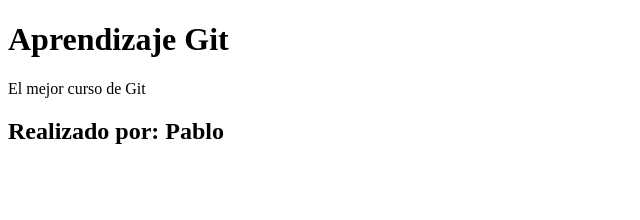
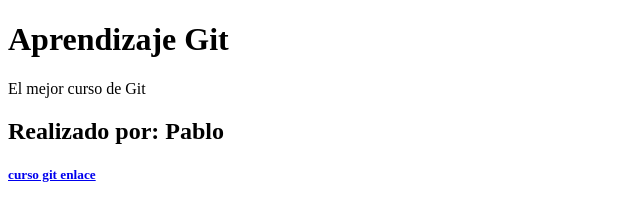
Before and after one commit to codemasterg19/aprendizaje-git, a plain HTML site: page index.html in a window 1280 px wide. Shown: the whole page, without its empty margins (0-640 px from the left). Drawn offline with Linux system fonts and the light colour scheme.

Commit message:
enlace de compra

```diff
--- a/index.html
+++ b/index.html
@@ -9,6 +9,7 @@
     <h1>Aprendizaje Git</h1>
     <p>El mejor curso de Git</p>
     <h2>Realizado por: Pablo</h2>
+    <h5><a href="https://www.google.com">curso git enlace</a></h5>
 
 </body>
 </html>
```
